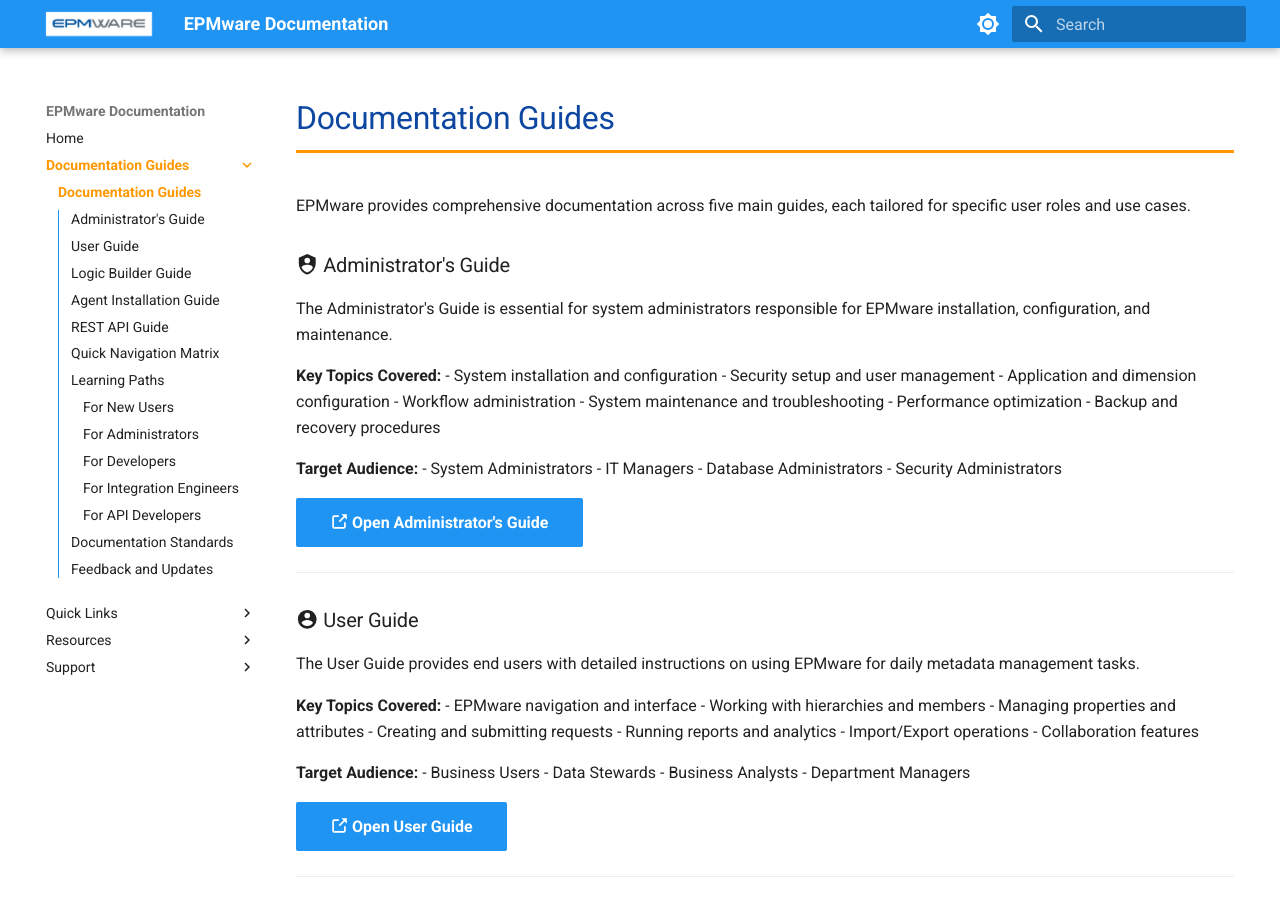
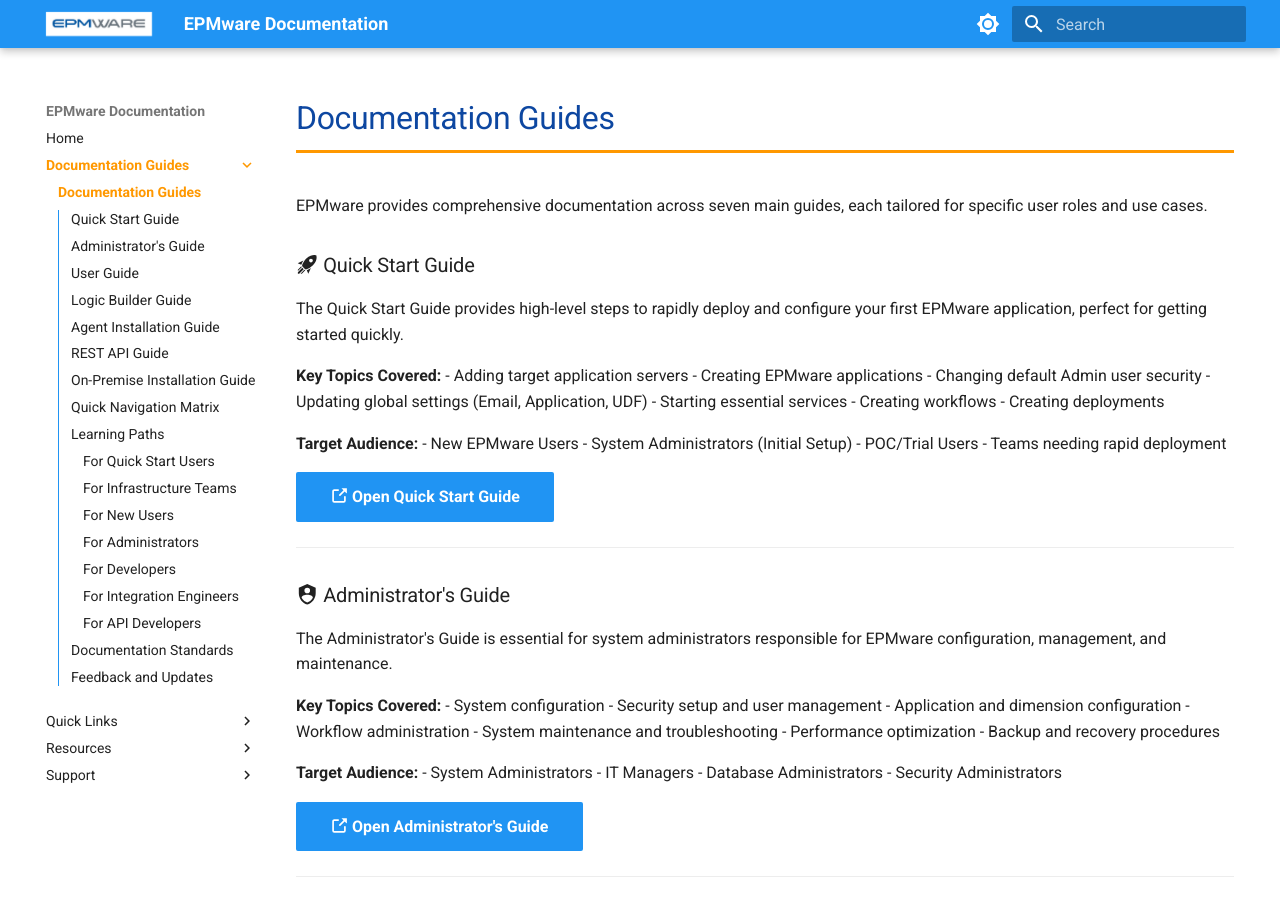
Before and after one commit to tkiratsous/epmware-docs-home, an MkDocs documentation site: the page built from docs/guides.md, in a window 1280 px wide and 900 px high. Built offline with MkDocs 1.6.1 and Material for MkDocs 9.7.7, drawn with Linux system fonts in a browser that asks for light colours; some of the changed text lies outside the part shown.

Commit message:
Final Update

```diff
--- a/docs/guides.md
+++ b/docs/guides.md
@@ -1,13 +1,36 @@
 # Documentation Guides
 
-EPMware provides comprehensive documentation across five main guides, each tailored for specific user roles and use cases.
+EPMware provides comprehensive documentation across seven main guides, each tailored for specific user roles and use cases.
+
+### :material-rocket-launch: Quick Start Guide
+
+The Quick Start Guide provides high-level steps to rapidly deploy and configure your first EPMware application, perfect for getting started quickly.
+
+**Key Topics Covered:**
+- Adding target application servers
+- Creating EPMware applications
+- Changing default Admin user security
+- Updating global settings (Email, Application, UDF)
+- Starting essential services
+- Creating workflows
+- Creating deployments
+
+**Target Audience:**
+- New EPMware Users
+- System Administrators (Initial Setup)
+- POC/Trial Users
+- Teams needing rapid deployment
+
+[:octicons-link-external-16: Open Quick Start Guide](https://quick-start.epmware.com/){ .md-button .md-button--primary target="_blank" }
+
+---
 
 ### :material-shield-account: Administrator's Guide
 
-The Administrator's Guide is essential for system administrators responsible for EPMware installation, configuration, and maintenance.
+The Administrator's Guide is essential for system administrators responsible for EPMware configuration, management, and maintenance.
 
 **Key Topics Covered:**
-- System installation and configuration
+- System configuration
 - Security setup and user management
 - Application and dimension configuration
 - Workflow administration
@@ -117,37 +140,83 @@
 
 [:octicons-link-external-16: Open REST API Guide](https://rest-api-guide.epmware.com/){ .md-button .md-button--primary target="_blank" }
 
+---
+
+### :material-package-variant: On-Premise Installation Guide
+
+The On-Premise Installation Guide provides detailed instructions for installing EPMware components in your own data center, including database setup, application server configuration, and integration with target applications.
+
+**Key Topics Covered:**
+- Hardware and software requirements
+- Oracle database installation and configuration
+- Tablespace and schema creation
+- Database object installation
+- Apache Tomcat installation and configuration
+- EPMware application deployment
+- JDBC properties configuration
+- Application-specific tasks (HFM, Planning, PCMCS)
+- Cygwin installation for Windows servers
+- Environment variable configuration
+
+**Target Audience:**
+- Infrastructure Engineers
+- Database Administrators
+- System Administrators
+- IT Operations Teams
+
+[:octicons-link-external-16: Open On-Premise Installation Guide](https://install-guide.epmware.com/){ .md-button .md-button--primary target="_blank" }
+
 ## Quick Navigation Matrix
 
-| Task | Administrator's Guide | User Guide | Logic Builder Guide | Agent Installation Guide | REST API Guide |
-|------|----------------------|------------|-------------------|-------------------------|----------------|
-| Initial Setup | ✅ Primary | ✅ Reference | - | ✅ Integration | ✅ API Setup |
-| User Management | ✅ Primary | - | - | - | ✅ API Calls |
-| Hierarchy Operations | ✅ Setup | ✅ Primary | ✅ Automation | - | ✅ API Endpoints |
-| Property Management | ✅ Configuration | ✅ Primary | ✅ Validation | - | ✅ API Operations |
-| Workflow Configuration | ✅ Primary | ✅ Usage | ✅ Customization | - | ✅ Automation |
-| Custom Logic | - | - | ✅ Primary | - | - |
-| Reporting | ✅ Setup | ✅ Primary | - | - | ✅ Data Retrieval |
-| Troubleshooting | ✅ System | ✅ User Issues | ✅ Scripts | ✅ Agent Issues | ✅ API Errors |
-| API Integration | ✅ Configuration | - | ✅ Primary | ✅ REST API | ✅ Primary |
-| Security | ✅ Primary | ✅ Understanding | ✅ API Access | ✅ Token Management | ✅ Authentication |
-| Cloud Integration | ✅ Configuration | - | - | ✅ Primary | ✅ Cloud APIs |
-| On-Premise Setup | ✅ Reference | - | - | ✅ Primary | - |
-| Automation | ✅ Scheduling | - | ✅ Scripts | - | ✅ Primary |
+| Task | Quick Start | Administrator's Guide | User Guide | Logic Builder Guide | Agent Installation Guide | REST API Guide | On-Premise Install |
+|------|------------|----------------------|------------|-------------------|-------------------------|----------------|-------------------|
+| Initial Setup | ✅ Primary | ✅ Configuration | ✅ Reference | - | ✅ Agent Setup | ✅ API Setup | ✅ Detailed |
+| Database Setup | ✅ Overview | ✅ Reference | - | - | - | - | ✅ Primary |
+| Application Server | ✅ Overview | ✅ Configuration | - | - | - | - | ✅ Primary |
+| User Management | ✅ Basic | ✅ Primary | - | - | - | ✅ API Calls | - |
+| Hierarchy Operations | - | ✅ Setup | ✅ Primary | ✅ Automation | - | ✅ API Endpoints | - |
+| Property Management | - | ✅ Configuration | ✅ Primary | ✅ Validation | - | ✅ API Operations | - |
+| Workflow Configuration | ✅ Basic | ✅ Primary | ✅ Usage | ✅ Customization | - | ✅ Automation | - |
+| Custom Logic | - | - | - | ✅ Primary | - | - | - |
+| Reporting | - | ✅ Setup | ✅ Primary | - | - | ✅ Data Retrieval | - |
+| Troubleshooting | - | ✅ System | ✅ User Issues | ✅ Scripts | ✅ Agent Issues | ✅ API Errors | ✅ Installation |
+| API Integration | - | ✅ Configuration | - | ✅ Primary | ✅ REST API | ✅ Primary | - |
+| Security | ✅ Basic | ✅ Primary | ✅ Understanding | ✅ API Access | ✅ Token Management | ✅ Authentication | ✅ DB Security |
+| Cloud Integration | - | ✅ Configuration | - | - | ✅ Primary | ✅ Cloud APIs | - |
+| On-Premise Setup | - | ✅ Reference | - | - | ✅ Agent Setup | - | ✅ Primary |
+| Automation | - | ✅ Scheduling | - | ✅ Scripts | - | ✅ Primary | - |
 
 ## Learning Paths
 
+### For Quick Start Users
+1. Start with the **Quick Start Guide** - Overview
+2. Add target application server
+3. Create your first EPMware application
+4. Configure basic security
+5. Start essential services
+6. Create your first workflow
+
+### For Infrastructure Teams
+1. Start with the **On-Premise Installation Guide** - Prerequisites
+2. Install and configure Oracle database
+3. Set up Apache Tomcat application server
+4. Deploy EPMware application
+5. Configure application-specific integrations
+
 ### For New Users
-1. Start with the **User Guide** - Getting Started section
-2. Learn basic navigation and hierarchy management
-3. Practice with property management
-4. Understand the request and workflow process
+1. Optionally review the **Quick Start Guide** for rapid overview
+2. Start with the **User Guide** - Getting Started section
+3. Learn basic navigation and hierarchy management
+4. Practice with property management
+5. Understand the request and workflow process
 
 ### For Administrators
-1. Begin with **Administrator's Guide** - Installation
-2. Configure security and user access
-3. Set up applications and dimensions
-4. Learn maintenance procedures
+1. Complete **Quick Start Guide** for initial setup
+2. Complete **On-Premise Installation** if applicable
+3. Review **Administrator's Guide** - Configuration
+4. Configure security and user access
+5. Set up applications and dimensions
+6. Learn maintenance procedures
 
 ### For Developers
 1. Review **Logic Builder Guide** - Getting Started
@@ -156,11 +225,12 @@
 4. Practice with example scripts
 
 ### For Integration Engineers
-1. Start with **Agent Installation Guide** - Prerequisites
-2. Install and configure the agent on target servers
-3. Set up application-specific configurations
-4. Configure scheduled tasks for continuous operation
-5. Test connectivity and monitor logs
+1. Install EPMware using **On-Premise Installation Guide**
+2. Follow **Agent Installation Guide** - Prerequisites
+3. Install and configure the agent on target servers
+4. Set up application-specific configurations
+5. Configure scheduled tasks for continuous operation
+6. Test connectivity and monitor logs
 
 ### For API Developers
 1. Begin with **REST API Guide** - Authentication
--- a/mkdocs.yml
+++ b/mkdocs.yml
@@ -67,11 +67,13 @@
   - Documentation Guides:
     - guides.md
   - Quick Links:
+    - Quick Start Guide: https://quick-start.epmware.com/
     - Administrator's Guide: https://admin-guide.epmware.com/
     - User Guide: https://user-guide.epmware.com/
     - Logic Builder Guide: https://logic-builder-guide.epmware.com/
     - Agent Installation Guide: https://agent-install-guide.epmware.com/
     - REST API Guide: https://rest-api-guide.epmware.com/
+    - On-Premise Installation Guide: https://install-guide.epmware.com/
   - Resources:
     - resources.md
   - Support:
```
Also changed, not shown: docs/index.md (+71 -10 lines).
